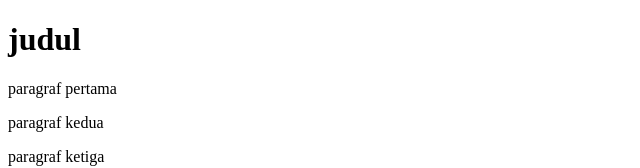
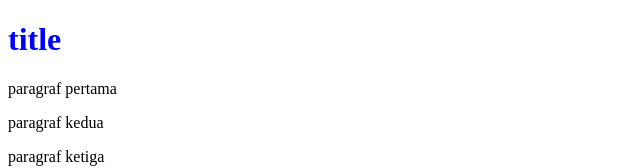
Before and after one commit to RYANNNHZ/DRIAN_PWPB, a plain HTML site: page selector_elemenet/index.html in a window 1280 px wide. Shown: the top 168 px of the page, without its empty margins (0-640 px from the left). Drawn offline with Linux system fonts and the light colour scheme.

Commit message:
second commit

```diff
--- a/selector_elemenet/index.html
+++ b/selector_elemenet/index.html
@@ -19,9 +19,14 @@
 
     <script>
 
+        document.getElementById('title').innerText = 'title';
+        document.getElementById('title').style.color = 'blue';
+
    console.log(document.getElementsByTagName('p'))
    console.log(document.getElementsByClassName('judul')[2]);
 
+   document.querySelector('p');
+   document.querySelectorAll('p');
    </script>
 </body>
 </html>
```
